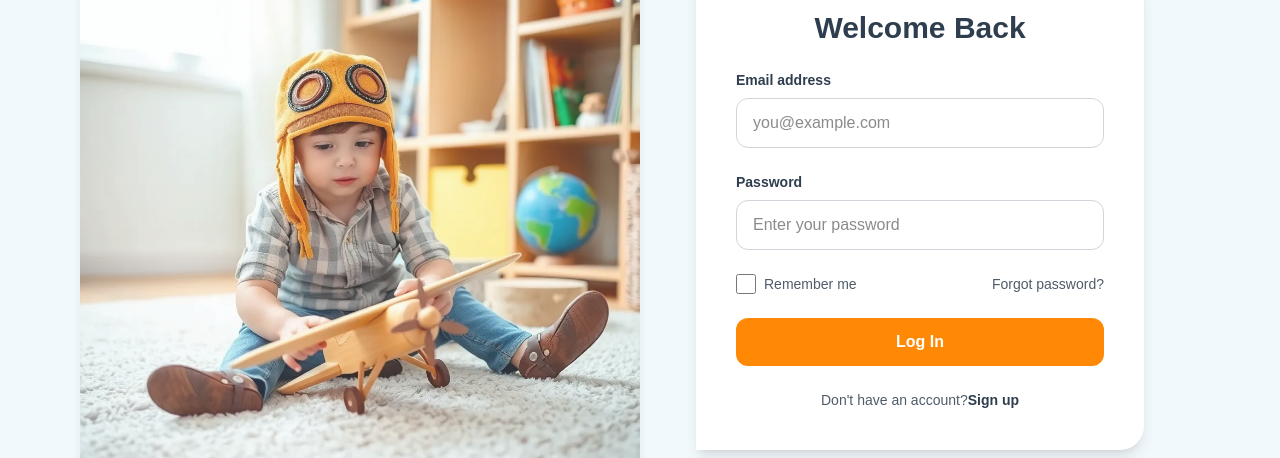
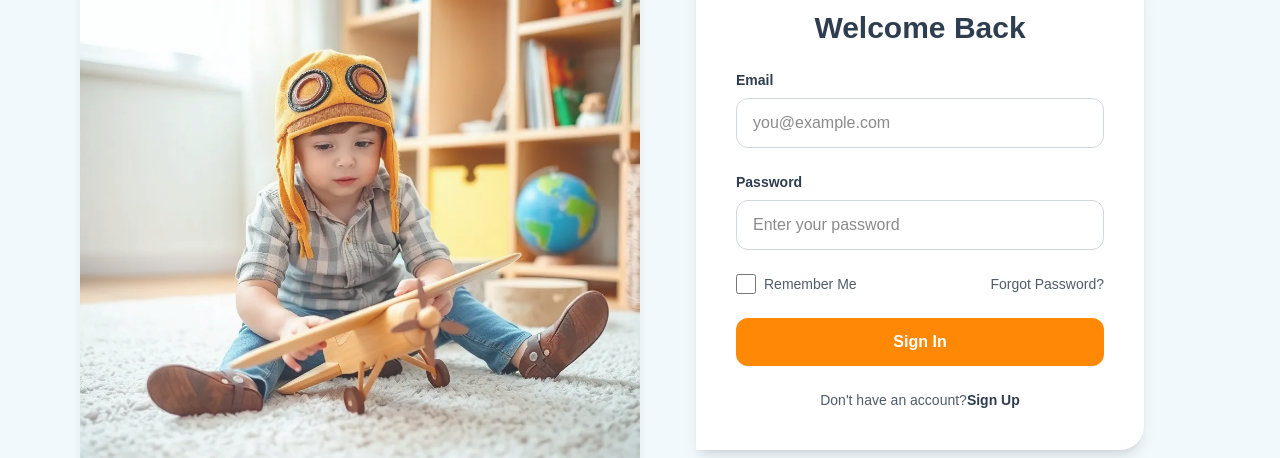
Before and after one commit to AmirBerenji/zippy-kids, a Next.js app: page /en/user/login in a window 1280 px wide. Shown: the part 190-648 px from the top of the page. Built offline with nearby package versions, Linux system fonts and the light colour scheme.

Commit message:
Login translate

```diff
--- a/messages/en.json
+++ b/messages/en.json
@@ -40,5 +40,16 @@
     "placeholder": "Enter your password",
     "signin": "Sign In",
     "alreadyHaveAccount": "Already have an account?"
+  },
+  "SignIn": {
+    "header": "Welcome Back",
+    "email": "Email",
+    "password": "Password",
+    "signinbtn": "Sign In",
+    "placeholder": "Enter your password",
+    "signup": "Sign Up",
+    "dontHaveAccount": "Don't have an account?",
+    "forgotPassword": "Forgot Password?",
+    "rememberMe": "Remember Me"
   }
 }
--- a/messages/hy.json
+++ b/messages/hy.json
@@ -40,5 +40,16 @@
     "placeholder": "Մուտքագրեք ձեր գաղտնաբառը",
     "signin": "Մուտք գործել",
     "alreadyHaveAccount": "Ունեք հաշիվ?"
+  },
+  "SignIn": {
+    "header": "Բարի վերադարձ",
+    "email": "Էլ․ հասցե",
+    "password": "Գաղտնաբառ",
+    "signinbtn": "Մուտք գործել",
+    "placeholder": "Մուտքագրեք ձեր գաղտնաբառը",
+    "signup": "Գրանցվել",
+    "dontHaveAccount": "Չունե՞ք հաշիվ:",
+    "forgotPassword": "Մոռացել եք գաղտնաբառը?",
+    "rememberMe": "Հիշել ինձ"
   }
 }
--- a/messages/ru.json
+++ b/messages/ru.json
@@ -40,5 +40,16 @@
     "placeholder": "Введите ваш пароль",
     "signin": "Войти",
     "alreadyHaveAccount": "Уже есть аккаунт?"
+  },
+  "SignIn": {
+    "header": "С возвращением",
+    "email": "Электронная почта",
+    "password": "Пароль",
+    "signinbtn": "Войти",
+    "placeholder": "Введите ваш пароль",
+    "signup": "Зарегистрироваться",
+    "dontHaveAccount": "Нет аккаунта?",
+    "forgotPassword": "Забыли пароль?",
+    "rememberMe": "Запомнить меня"
   }
 }
--- a/src/api/agent.ts
+++ b/src/api/agent.ts
@@ -2,8 +2,8 @@ import CookieConfig from "@/lib/cookieconfig";
 import { Login, Profile, Register } from "@/model/auth";
 import axios, { AxiosResponse } from "axios";
 
-//axios.defaults.baseURL = "https://zippy.elrincondsabor.com/api/";
-axios.defaults.baseURL = "http://127.0.0.1:8000/api/";
+axios.defaults.baseURL = "https://zippy.elrincondsabor.com/api/";
+//axios.defaults.baseURL = "http://127.0.0.1:8000/api/";
 
 axios.interceptors.request.use(
   (config) => {
--- a/src/app/[locale]/(auth)/user/login/loginForm.tsx
+++ b/src/app/[locale]/(auth)/user/login/loginForm.tsx
@@ -1,8 +1,13 @@
 "use client";
 import { login } from "@/action/apiAction";
+import ErrorMessage from "@/app/component/general/ErrorMessage";
+import { useLocale, useTranslations } from "next-intl";
 import React, { useState } from "react";
 
 export default function LoginForm() {
+  const t = useTranslations("SignIn");
+  const locale = useLocale();
+
   const [message, setMessage] = useState("");
   const [isLoading, setLoading] = useState(false);
   const handleSubmit = async (event: React.FormEvent<HTMLFormElement>) => {
@@ -12,12 +17,12 @@ export default function LoginForm() {
     const formData = new FormData(event.currentTarget);
     const result = await login(formData);
 
-    // if (result.error) {
-    //   setMessage(result.message);
-    // } else {
-    //   // ✅ Redirect or show success as needed
-    //   // e.g., router.push('/dashboard')
-    // }
+    if (result.error) {
+      setMessage(result.message);
+    } else {
+      // ✅ Redirect or show success as needed
+      // e.g., router.push('/dashboard')
+    }
 
     // setLoading(false);
   };
@@ -25,7 +30,7 @@ export default function LoginForm() {
     <form onSubmit={handleSubmit} className="space-y-6" method="POST">
       <div>
         <label className="block text-sm font-semibold text-[#2f3e4e] mb-2">
-          Email address
+          {t("email")}
         </label>
         <input
           autoComplete="email"
@@ -38,17 +43,18 @@ export default function LoginForm() {
       </div>
       <div>
         <label className="block text-sm font-semibold text-[#2f3e4e] mb-2">
-          Password
+          {t("password")}
         </label>
         <input
           autoComplete="current-password"
           className="w-full px-4 py-3 border border-gray-300 rounded-xl focus:outline-none focus:ring-2 focus:ring-[#fdb68a] focus:border-transparent transition"
           id="password"
           name="password"
-          placeholder="Enter your password"
+          placeholder={t("placeholder")}
           type="password"
         />
       </div>
+      <ErrorMessage message={message} />
       <div className="flex items-center justify-between">
         <label className="inline-flex items-center text-sm text-gray-400">
           <input
@@ -56,20 +62,20 @@ export default function LoginForm() {
             name="remember"
             type="checkbox"
           />
-          <span className="ml-2 text-[#4f5c69]">Remember me</span>
+          <span className="ml-2 text-[#4f5c69]">{t("rememberMe")}</span>
         </label>
         <a
           className="text-sm text-[#4f5c69] hover:underline"
-          href="/en/forgot-password"
+          href={`/${locale}/forgot-password`}
         >
-          Forgot password?
+          {t("forgotPassword")}
         </a>
       </div>
       <button
         className="w-full bg-orange-400 hover:bg-orange-500 text-white font-semibold py-3 rounded-xl transition"
         type="submit"
       >
-        Log In
+        {t("signinbtn")}
       </button>
     </form>
   );
--- a/src/app/[locale]/(auth)/user/login/page.tsx
+++ b/src/app/[locale]/(auth)/user/login/page.tsx
@@ -1,7 +1,11 @@
 import Link from "next/link";
 import LoginForm from "./loginForm";
+import { useLocale, useTranslations } from "next-intl";
 
 export default function Loginpage() {
+  const locale = useLocale();
+  const t = useTranslations("SignIn");
+
   return (
     <>
       <div className="bg-[#f2f9fd] min-h-screen flex flex-col  ">
@@ -17,16 +21,17 @@ export default function Loginpage() {
           </div>
           <div className="w-full md:w-1/2 bg-white rounded-r-3xl rounded-l-3xl md:rounded-l-none shadow-lg p-10 max-w-md mx-auto ">
             <h1 className="text-3xl font-bold text-[#2f3e4e] mb-6 text-center">
-              Welcome Back
+              {t("header")}
             </h1>
             <LoginForm />
             <p className="mt-6 text-center text-sm text-[#4f5c69]">
-              Don't have an account?
+              {t("dontHaveAccount")}
+
               <Link
-                href={"/user/signup"}
+                href={`/user/signup`}
                 className="text-[#2f3e4e] font-semibold hover:underline"
               >
-                Sign up
+                {t("signup")}
               </Link>
             </p>
           </div>
--- a/src/app/[locale]/(auth)/user/signup/registerForm.tsx
+++ b/src/app/[locale]/(auth)/user/signup/registerForm.tsx
@@ -1,6 +1,7 @@
 "use client";
 
 import { register } from "@/action/apiAction";
+import ErrorMessage from "@/app/component/general/ErrorMessage";
 import { useTranslations } from "next-intl";
 import React, { useState } from "react";
 
@@ -94,7 +95,7 @@ export default function RegisterForm() {
             type="password"
           />
         </div>
-
+        <ErrorMessage message={message} />
         <button
           className="w-full bg-[#ff9a5a] hover:bg-orange-500 text-white font-semibold py-3 rounded-xl transition"
           type="submit"
--- /dev/null
+++ b/src/app/component/general/ErrorMessage.tsx
@@ -0,0 +1,17 @@
+interface Props {
+  message?: string;
+}
+
+export default function ErrorMessage(prop: Props) {
+  return (
+    <>
+      <div>
+        {prop.message && (
+          <div className="w-full flex h-10 items-center text-red-700 bg-red-200 border rounded-lg px-3  ">
+            {prop.message}
+          </div>
+        )}
+      </div>
+    </>
+  );
+}
```
